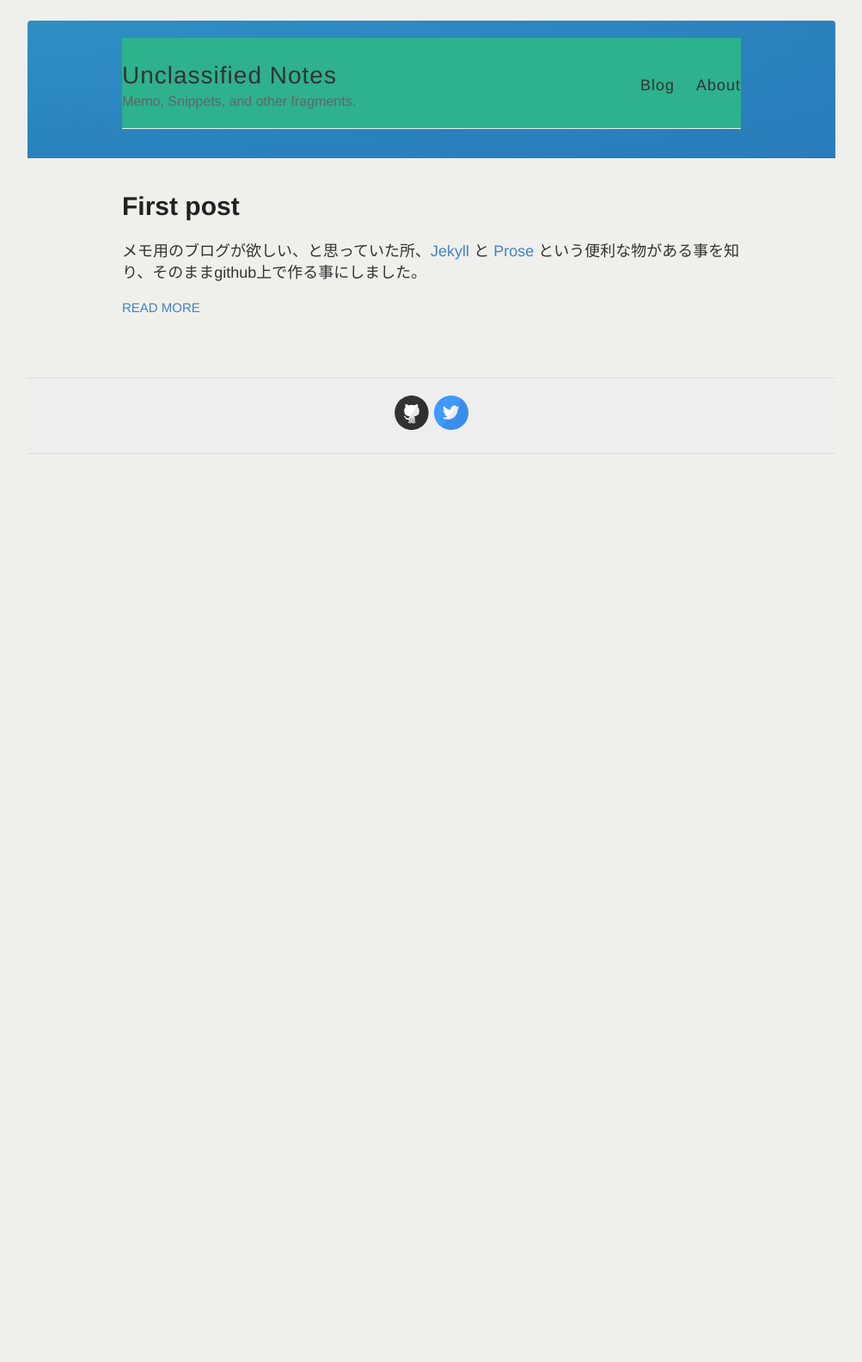
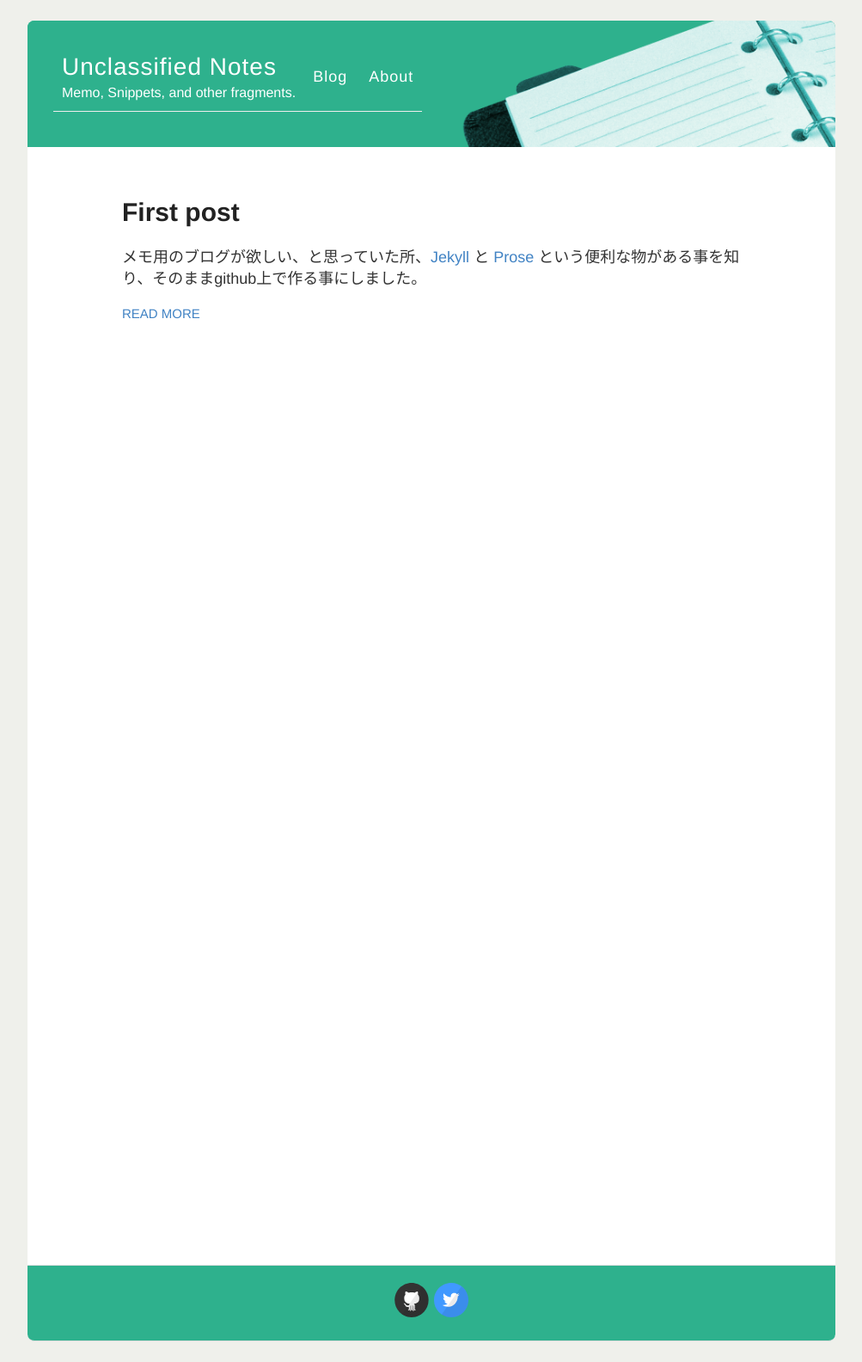
Before and after one commit to cytb/cytb.github.io, a Jekyll site: the page built from index.html, in a window 1280 px wide. Shown: the whole page at 86% size, without its empty margins (138-1141 px from the left). Built offline with Jekyll 4.4.1, drawn with Linux system fonts in a browser that asks for light colours; Markdown is read by kramdown in place of the engine named in the settings; before the commit the page ends 900 px from its top, so only the background shows below that.

Commit message:
fixed stylesheets, and page for blog-header..

```diff
--- a/_layouts/default.html
+++ b/_layouts/default.html
@@ -17,8 +17,8 @@
 
   <body>
     <div class="whole-wrapper">
-      <div class="blog-header">
-        <div class="wrapper-masthead inner">
+      <div class="blog-header wrapper-masthead inner">
+        <div class="inner">
           <div class="container">
             <header class="masthead clearfix">
               <div class="site-info">
@@ -33,6 +33,7 @@
             </header>
           </div>
         </div>
+        <img src="/images/background.png" />
       </div>
 
       <div id="main" role="main" class="container">
--- a/_sass/_variables.scss
+++ b/_sass/_variables.scss
@@ -13,9 +13,16 @@ $darkGray: #333;
 $gray: #666;
 $lightGray: #eee;
 $white: #fff;
+
 $basebgcolor: #eff0eb;
+$headbgcolor: #2eb18d;
 $postbgcolor: #fff;
+$wholebgcolor: #fff;
 
+
+$title-image-height: 147px;
+
+$top-banner-font-color: #fff;
 
 // Font stacks
 $helvetica: Helvetica, Arial, sans-serif;
--- a/style.scss
+++ b/style.scss
@@ -26,23 +26,33 @@ body {
 .whole-wrapper {
   margin: 24px auto;
   border-radius: 8px;
+  background-color: $wholebgcolor;
   width: 940px;
 }
 
 .blog-header {
-	border-radius: 4px 4px 0 0;
-	height: 160px;
-	background-color: #287cba;
-	background-image: -webkit-radial-gradient(left top, ellipse cover, #2e8fc4 0%, #287cba 100%);
-	background-image:    -moz-radial-gradient(left top, ellipse cover, #2e8fc4 0%, #287cba 100%);
-	background-image:     -ms-radial-gradient(left top, ellipse cover, #2e8fc4 0%, #287cba 100%);
-	background-image:         radial-gradient(left top, ellipse cover, #2e8fc4 0%, #287cba 100%);
-	position: relative;
+  background-color: $headbgcolor;
+  height: $title-image-height;
+	border-radius: 8px 8px 0px 0px;
+
+	// height: 160px;
+	// background-color: #287cba;
+	// background-image: -webkit-radial-gradient(left top, ellipse cover, #2e8fc4 0%, #287cba 100%);
+	// background-image:    -moz-radial-gradient(left top, ellipse cover, #2e8fc4 0%, #287cba 100%);
+	// background-image:     -ms-radial-gradient(left top, ellipse cover, #2e8fc4 0%, #287cba 100%);
+	// background-image:         radial-gradient(left top, ellipse cover, #2e8fc4 0%, #287cba 100%);
+	// position: relative;
+
+  .inner {
+    position: absolute;
+    padding: 20px;
+  }
+
+  img {
+    border-radius: 8px 8px 0px 0px;
+  }
 }
 
-.blog-header .inner {
-	padding: 20px;
-}
 
 
 .container {
@@ -178,7 +188,7 @@ img {
 
 .masthead {
   background: url(images/background.png);
-  padding: 20px 0;
+  padding: 10px;
   border-bottom: 1px solid $lightGray;
 
   @include mobile {
@@ -205,6 +215,8 @@ img {
 
 .site-info {
   float: left;
+  // color: $darkGray;
+  color: $top-banner-font-color;
 
   @include mobile {
     float: none;
@@ -215,7 +227,8 @@ img {
 
 .site-name {
   margin: 0;
-  color: $darkGray;
+  color: $top-banner-font-color;
+  // color: $darkGray;
   cursor: pointer;
   font-family: $helveticaNeue;
   font-weight: 300;
@@ -225,7 +238,6 @@ img {
 
 .site-description {
   margin: -5px 0 0 0;
-  color: $gray;
   font-size: 16px;
 
   @include mobile {
@@ -248,7 +260,7 @@ nav {
 
   a {
     margin-left: 20px;
-    color: $darkGray;
+    color: $top-banner-font-color;
     text-align: right;
     font-weight: 300;
     letter-spacing: 1px;
@@ -259,6 +271,11 @@ nav {
     }
   }
 }
+
+#main.container {
+  min-height: 1200px;
+}
+
 
 //
 // .main
@@ -295,10 +312,11 @@ nav {
 }
 
 .wrapper-footer {
+  border-radius: 0px 0px 8px 8px ;
   margin-top: 50px;
   border-top: 1px solid #ddd;
   border-bottom: 1px solid #ddd;
-  background-color: $lightGray;
+  background-color: $headbgcolor;
 }
 
 footer {
```
